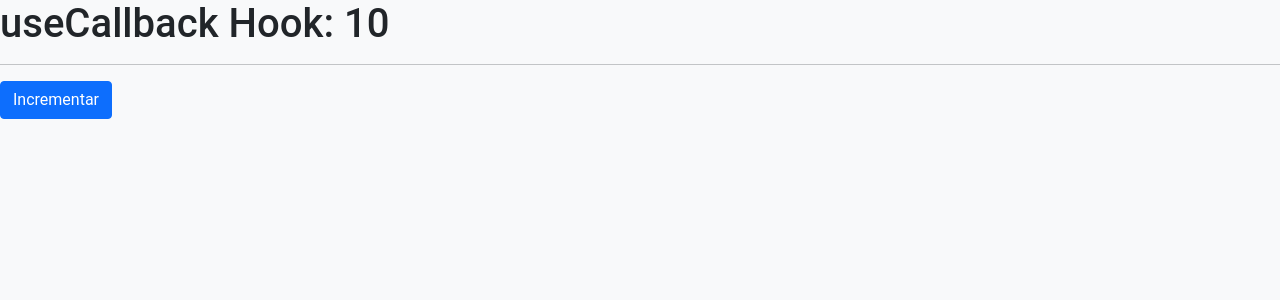
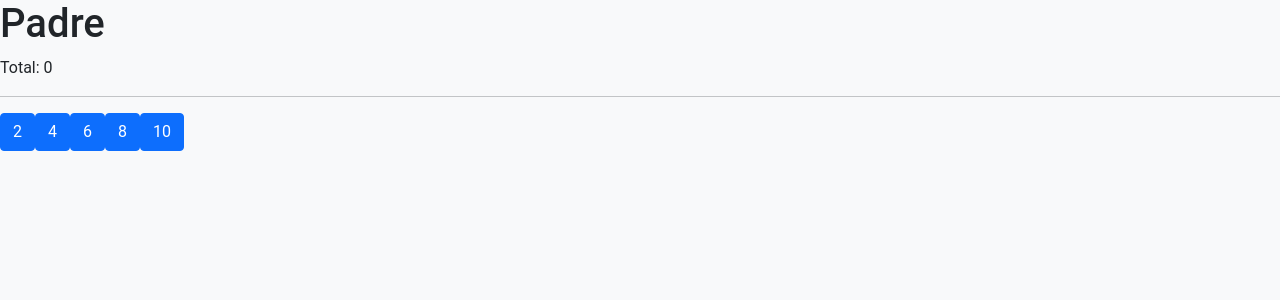
Before and after one commit to Pablo592/react-curso, a React (Vite) app in the folder 05-hook-app/: page / in a window 1280 px wide. Shown: the top 300 px of the page. Built offline with nearby package versions, Linux system fonts and the light colour scheme.

Commit message:
Termino la seccion 9

```diff
--- a/05-hook-app/src/06-memos/CallbackHooks.jsx
+++ b/05-hook-app/src/06-memos/CallbackHooks.jsx
@@ -9,7 +9,7 @@
 
     const incrementFather = useCallback(
         (aumento) => {
-        setCounter((value)=> value + aumento)
+            setCounter((value) => value + aumento)
         },
         [],
     )
--- /dev/null
+++ b/05-hook-app/src/07-tarea-memo/Hijo.jsx
@@ -0,0 +1,15 @@
+import React from 'react'
+
+export const Hijo = React.memo(({ numero, incrementar }) => {
+
+    console.log('  Me volví a generar :(  ');
+
+    return (
+        <button
+            className="btn btn-primary mr-3"
+            onClick={ () => incrementar( numero ) }
+        >
+            { numero }
+        </button>
+    )
+})
--- /dev/null
+++ b/05-hook-app/src/07-tarea-memo/Padre.jsx
@@ -0,0 +1,40 @@
+import React from 'react'
+import { Hijo } from './Hijo'
+import { useState } from 'react';
+import { useCallback } from 'react';
+
+export const Padre = () => {
+
+    const numeros = [2, 4, 6, 8, 10];
+    const [valor, setValor] = useState(0);
+
+
+    const incrementar = useCallback(
+        (num) => {
+            setValor((value) => value + num)
+        },
+        [],
+    )
+
+
+
+    return (
+        <div>
+            <h1>Padre</h1>
+            <p> Total: {valor} </p>
+
+            <hr />
+
+            {
+                numeros.map(n => (
+                    <Hijo
+                        key={n}
+                        numero={n}
+                        incrementar={incrementar}
+                    />
+                ))
+            }
+            {/* <Hijo /> */}
+        </div>
+    )
+}
--- a/05-hook-app/src/main.jsx
+++ b/05-hook-app/src/main.jsx
@@ -12,9 +12,10 @@
 import { Memorize } from './06-memos/Memorize.jsx'
 import { MemoHook } from './06-memos/MemoHook.jsx'
 import { CallbackHooks } from './06-memos/CallbackHooks.jsx'
+import { Padre } from './07-tarea-memo/Padre.jsx'
 
 ReactDOM.createRoot(document.getElementById('root')).render(
  // <React.StrictMode>
-    <CallbackHooks />,
+    <Padre />,
  // </React.StrictMode>,
 )
```
Lines whose indentation alone changed are shown as unchanged.
